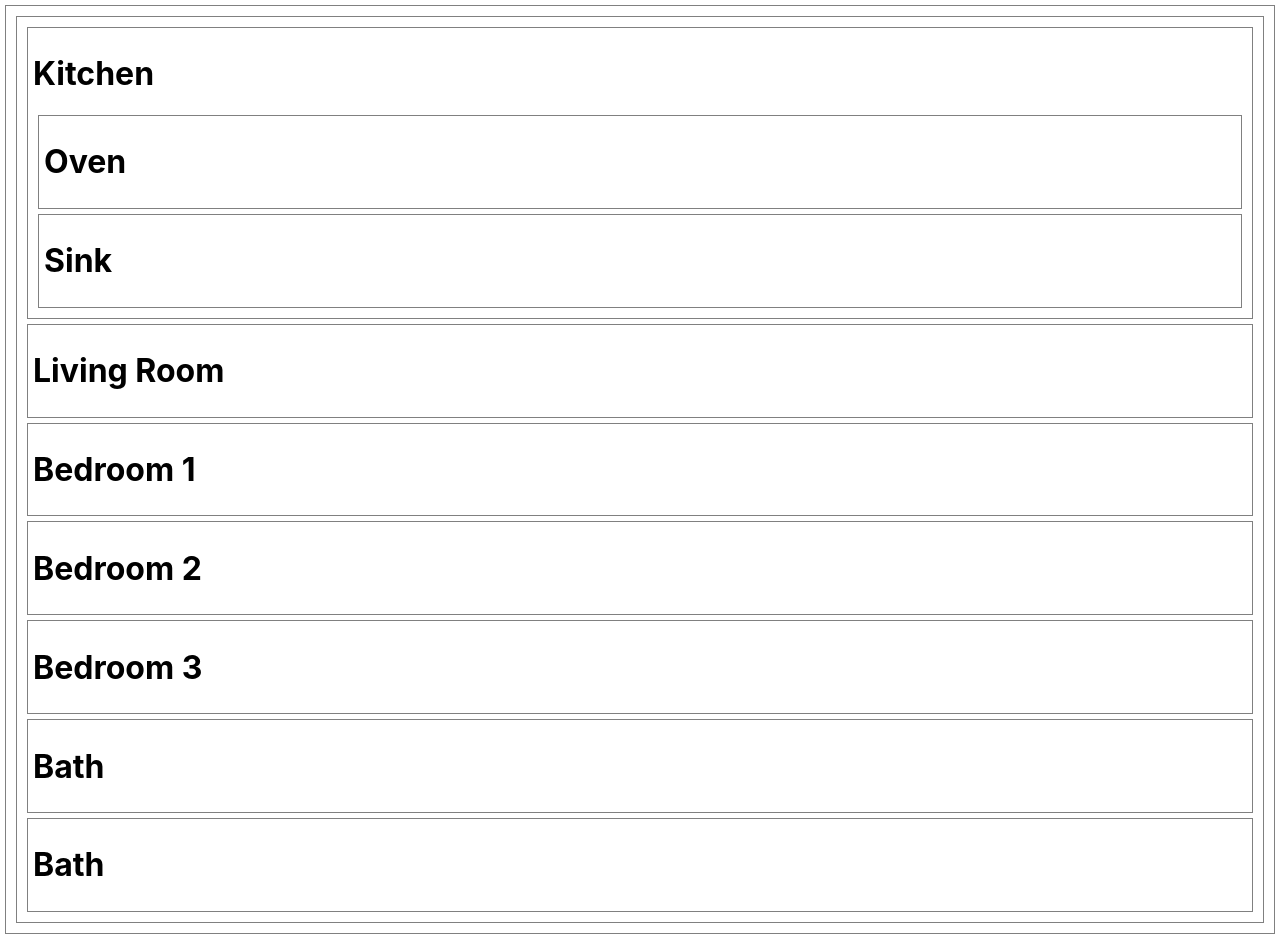
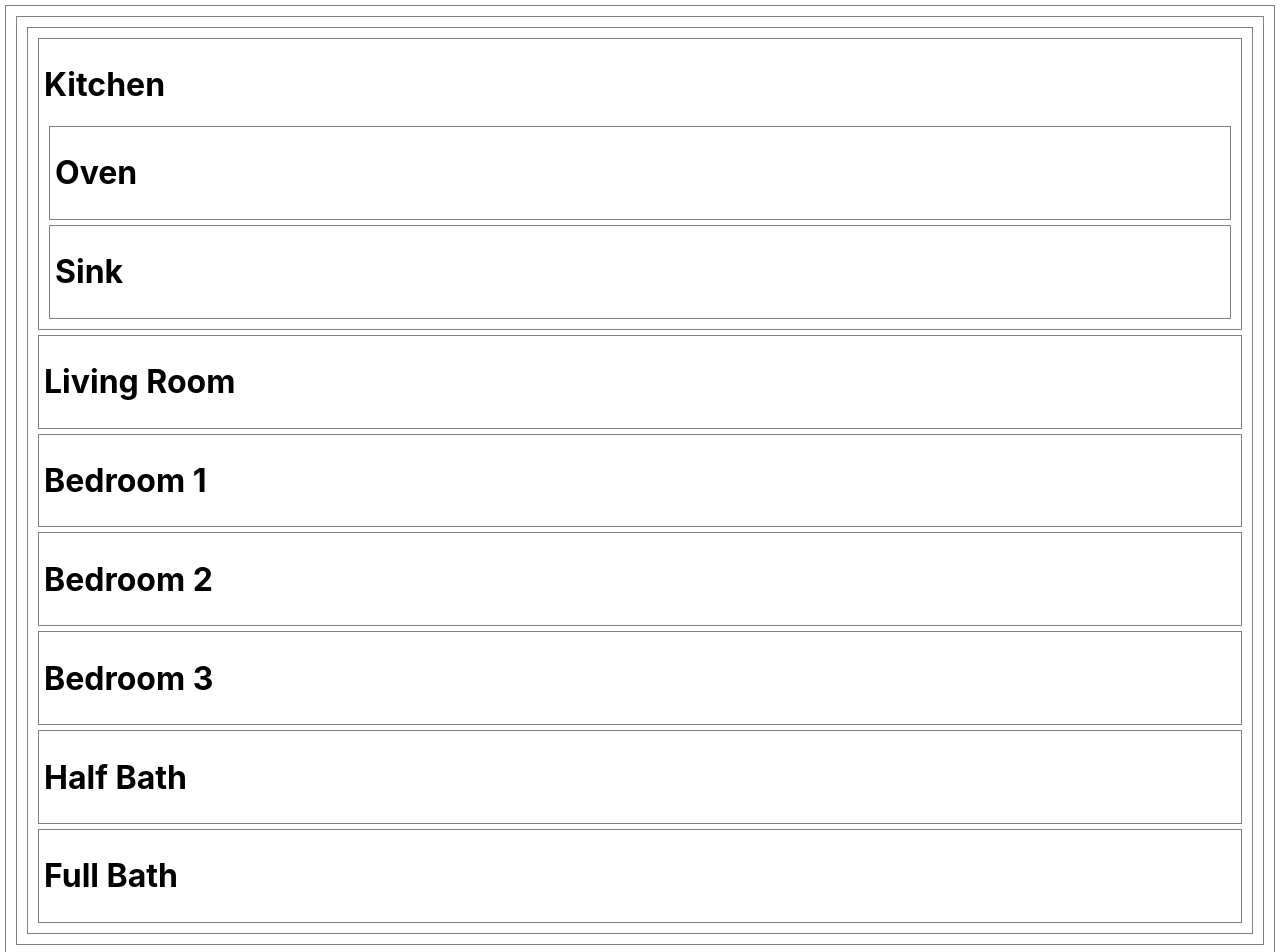
Before and after one commit to imcocokim/floorplan-lab, a React (Create React App) app: page / in a window 1280 px wide. Shown: the top 952 px of the page. Built offline with nearby package versions, Linux system fonts and the light colour scheme.

Commit message:
adding ids

```diff
--- a/src/Bath.jsx
+++ b/src/Bath.jsx
@@ -1,7 +1,9 @@
-const Bath = (size) => {
+import React from "react";
+
+const Bath = (props) => {
   return (
-    <div>
-      <h1>Bath</h1>
+    <div className="bath" id={`${props.size}-bath`} >
+      <h1>{props.size} Bath</h1>
     </div>
   );
 }
--- a/src/FloorPlan.jsx
+++ b/src/FloorPlan.jsx
@@ -6,15 +6,15 @@ import LivingRoom from "./LivingRoom";
 
 const FloorPlan = (props) => {
   return (
-    <>
+    <div id="floorplan">
     <Kitchen />
     <LivingRoom />
     <Bedroom bedNum={1}/>
     <Bedroom bedNum={2}/>
     <Bedroom bedNum={3}/>
-    <Bath />
-    <Bath />
-    </>
+    <Bath size="Half"/>
+    <Bath size="Full"/>
+    </div>
   );
 }
 
--- a/src/Kitchen.jsx
+++ b/src/Kitchen.jsx
@@ -1,9 +1,10 @@
+import React from "react";
 import Oven from "./Oven";
 import Sink from "./Sink";
 
 const Kitchen = () => {
   return (
-    <div>
+    <div id="kitchen">
       <h1>Kitchen</h1>
       <Oven />
       <Sink />
--- a/src/LivingRoom.jsx
+++ b/src/LivingRoom.jsx
@@ -1,6 +1,8 @@
+import React from "react";
+
 const LivingRoom = () => {
   return (
-    <div>
+    <div id="living-room">
       <h1>Living Room</h1>
     </div>
     );
--- a/src/Oven.jsx
+++ b/src/Oven.jsx
@@ -1,6 +1,8 @@
+import React from "react";
+
 const Oven = () => {
   return (
-    <div>
+    <div id="oven">
       <h1>Oven</h1>
     </div>
   );
--- a/src/Sink.jsx
+++ b/src/Sink.jsx
@@ -1,6 +1,8 @@
+import React from "react";
+
 const Sink = () => {
   return (
-    <div>
+    <div id="sink">
       <h1>Sink</h1>
     </div>
   );
```
